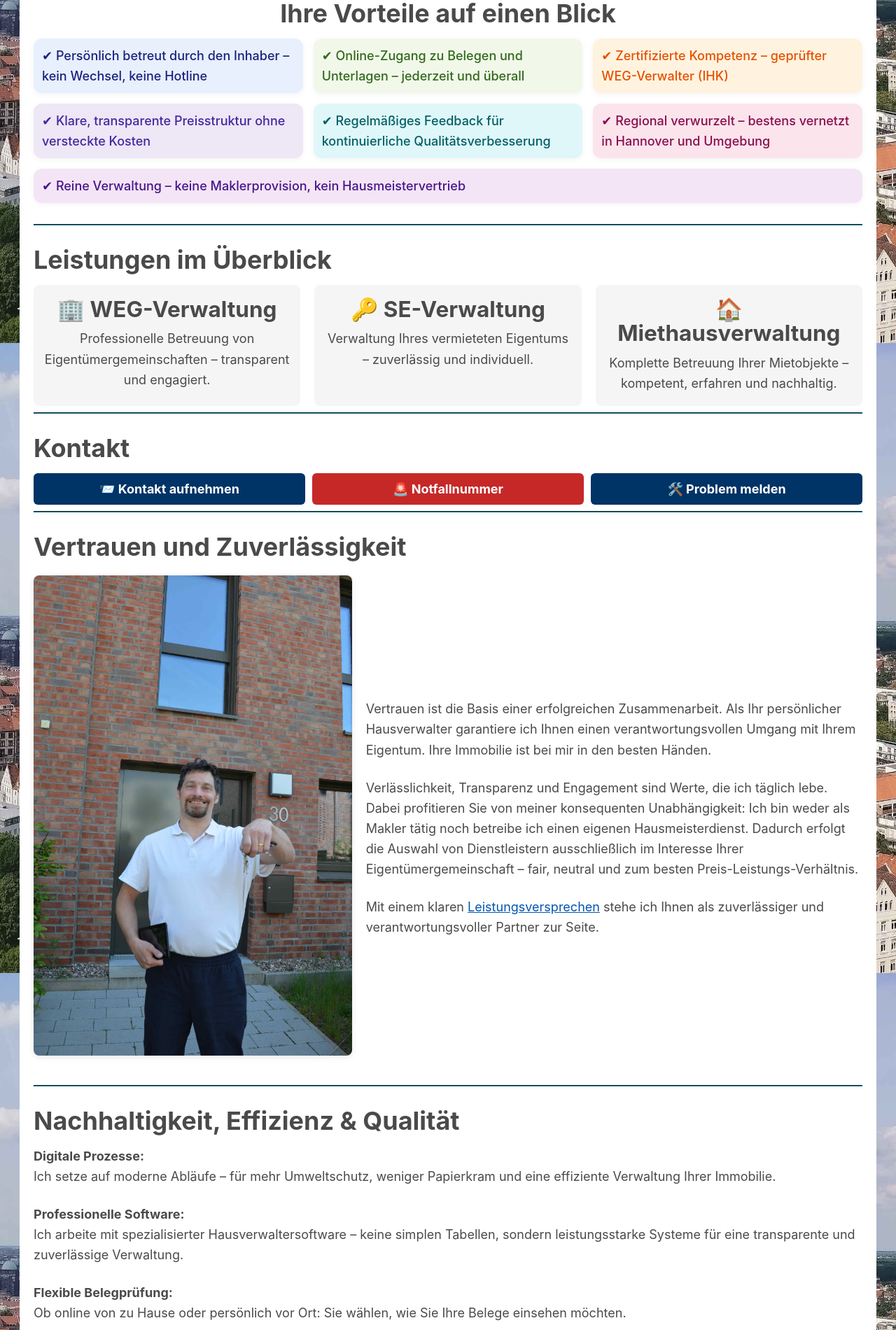
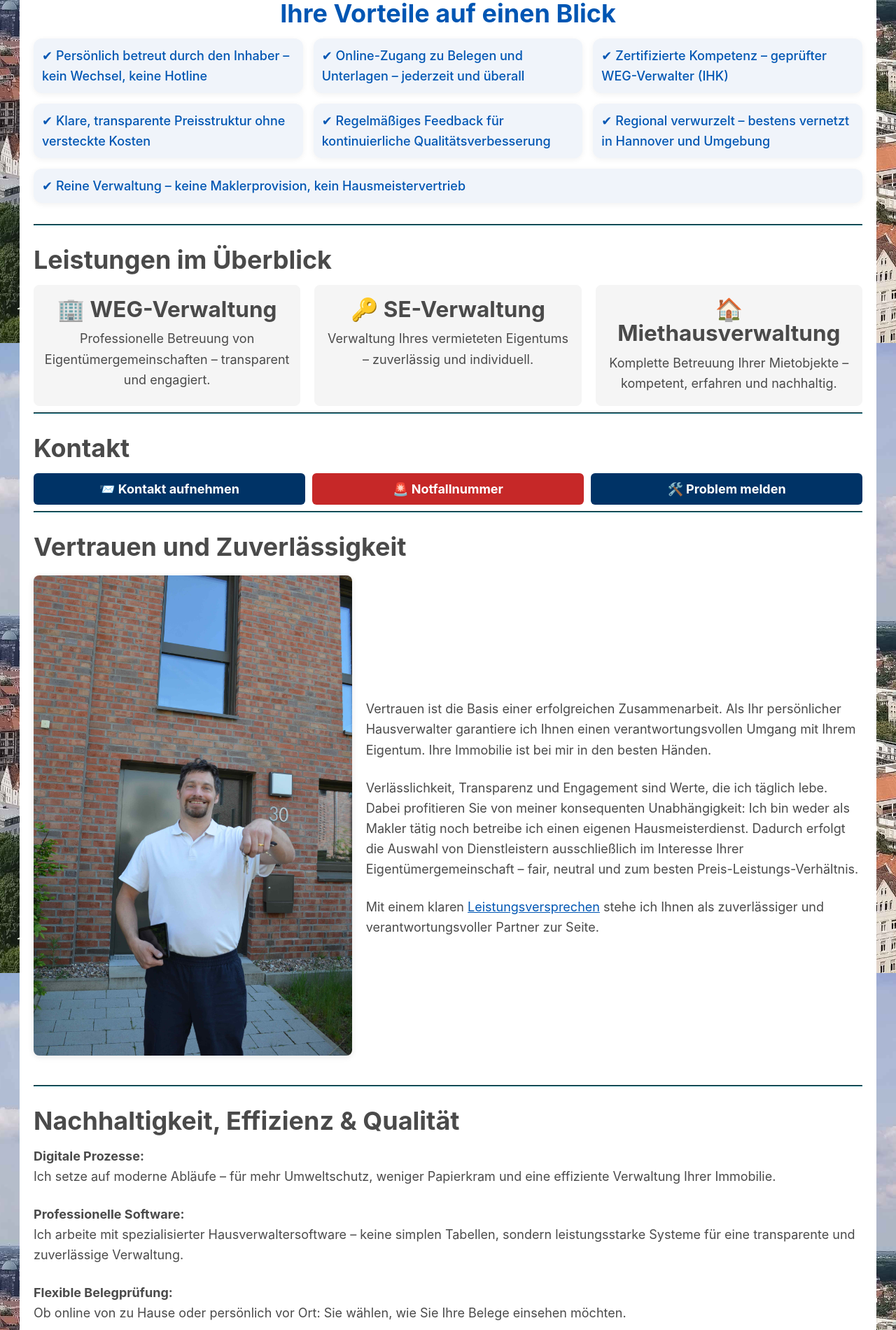
Before and after one commit to marek22k/hausverwaltung, a Jekyll site: the page built from index.md, in a window 1280 px wide. Shown: the part 2210-4110 px from the top of the page at 70% size. Built offline with Jekyll 4.4.1, drawn with Linux system fonts in a browser that asks for light colours.

Commit message:
Update index.md

```diff
--- a/index.md
+++ b/index.md
@@ -102,35 +102,35 @@ sitemap: true
 </div>
 
 <!-- Vorteile im Kachel-Layout mit Farben -->
-<h2 style="margin-top: 2rem; text-align: center;">Ihre Vorteile auf einen Blick</h2>
+<h2 style="margin-top: 2rem; text-align: center; color: #0056b3;">Ihre Vorteile auf einen Blick</h2>
 
 <div style="display: flex; flex-wrap: wrap; gap: 1.5rem; justify-content: center; margin-top: 1rem; margin-bottom: 3rem;">
 
-  <div style="flex: 1 1 280px; background: #e8f0fe; color: #1a237e; padding: 1rem 1.2rem; border-radius: 12px; box-shadow: 0 2px 8px rgba(0,0,0,0.05); font-weight: 500;">
+  <div style="flex: 1 1 280px; background: #f0f4fa; color: #0056b3; padding: 1rem 1.2rem; border-radius: 12px; box-shadow: 0 2px 8px rgba(0,0,0,0.06); font-weight: 500;">
     ✔ Persönlich betreut durch den Inhaber – kein Wechsel, keine Hotline
   </div>
 
-  <div style="flex: 1 1 280px; background: #f1f8e9; color: #33691e; padding: 1rem 1.2rem; border-radius: 12px; box-shadow: 0 2px 8px rgba(0,0,0,0.05); font-weight: 500;">
+  <div style="flex: 1 1 280px; background: #f0f4fa; color: #0056b3; padding: 1rem 1.2rem; border-radius: 12px; box-shadow: 0 2px 8px rgba(0,0,0,0.06); font-weight: 500;">
     ✔ Online-Zugang zu Belegen und Unterlagen – jederzeit und überall
   </div>
 
-  <div style="flex: 1 1 280px; background: #fff3e0; color: #e65100; padding: 1rem 1.2rem; border-radius: 12px; box-shadow: 0 2px 8px rgba(0,0,0,0.05); font-weight: 500;">
+  <div style="flex: 1 1 280px; background: #f0f4fa; color: #0056b3; padding: 1rem 1.2rem; border-radius: 12px; box-shadow: 0 2px 8px rgba(0,0,0,0.06); font-weight: 500;">
     ✔ Zertifizierte Kompetenz – geprüfter WEG-Verwalter (IHK)
   </div>
 
-  <div style="flex: 1 1 280px; background: #ede7f6; color: #4527a0; padding: 1rem 1.2rem; border-radius: 12px; box-shadow: 0 2px 8px rgba(0,0,0,0.05); font-weight: 500;">
+  <div style="flex: 1 1 280px; background: #f0f4fa; color: #0056b3; padding: 1rem 1.2rem; border-radius: 12px; box-shadow: 0 2px 8px rgba(0,0,0,0.06); font-weight: 500;">
     ✔ Klare, transparente Preisstruktur ohne versteckte Kosten
   </div>
 
-  <div style="flex: 1 1 280px; background: #e0f7fa; color: #006064; padding: 1rem 1.2rem; border-radius: 12px; box-shadow: 0 2px 8px rgba(0,0,0,0.05); font-weight: 500;">
+  <div style="flex: 1 1 280px; background: #f0f4fa; color: #0056b3; padding: 1rem 1.2rem; border-radius: 12px; box-shadow: 0 2px 8px rgba(0,0,0,0.06); font-weight: 500;">
     ✔ Regelmäßiges Feedback für kontinuierliche Qualitätsverbesserung
   </div>
 
-  <div style="flex: 1 1 280px; background: #fce4ec; color: #880e4f; padding: 1rem 1.2rem; border-radius: 12px; box-shadow: 0 2px 8px rgba(0,0,0,0.05); font-weight: 500;">
+  <div style="flex: 1 1 280px; background: #f0f4fa; color: #0056b3; padding: 1rem 1.2rem; border-radius: 12px; box-shadow: 0 2px 8px rgba(0,0,0,0.06); font-weight: 500;">
     ✔ Regional verwurzelt – bestens vernetzt in Hannover und Umgebung
   </div>
 
-  <div style="flex: 1 1 280px; background: #f3e5f5; color: #4a148c; padding: 1rem 1.2rem; border-radius: 12px; box-shadow: 0 2px 8px rgba(0,0,0,0.05); font-weight: 500;">
+  <div style="flex: 1 1 280px; background: #f0f4fa; color: #0056b3; padding: 1rem 1.2rem; border-radius: 12px; box-shadow: 0 2px 8px rgba(0,0,0,0.06); font-weight: 500;">
     ✔ Reine Verwaltung – keine Maklerprovision, kein Hausmeistervertrieb
   </div>
 
```
